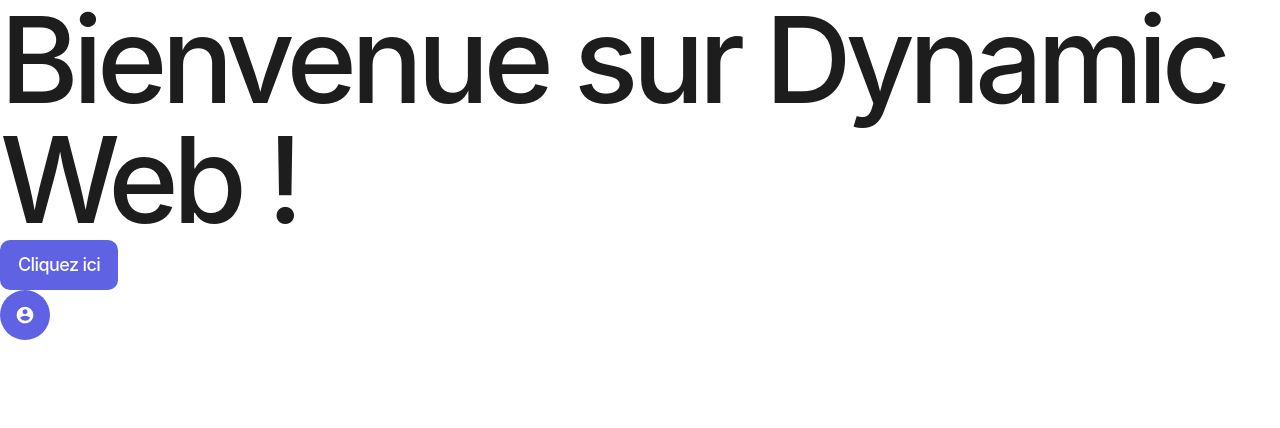
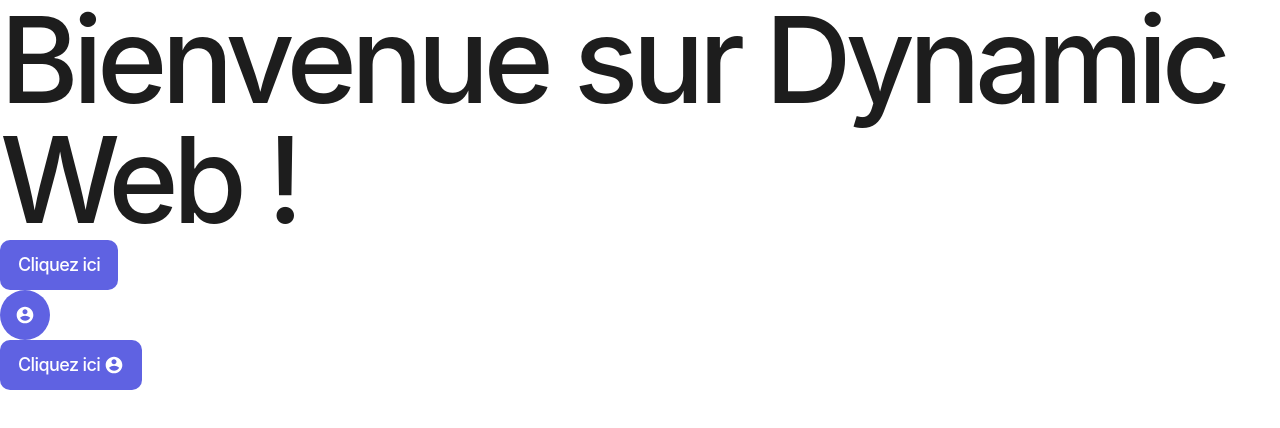
Before and after one commit to RomainDoyen/front-end-dynamic-web, a Next.js app: page / in a window 1280 px wide. Shown: the top 428 px of the page. Built offline with nearby package versions, Linux system fonts and the light colour scheme.

Commit message:
feat: Managing the position of icons in a button

```diff
--- a/src/pages/index.tsx
+++ b/src/pages/index.tsx
@@ -18,6 +18,9 @@ export default function Home() {
         Cliquez ici
       </Button>
       <Button variant="ico" size="medium" icon={{ icon: RiAccountCircleFill }} iconTheme="accent" />
+      <Button variant="accent" size="medium" icon={{ icon: RiAccountCircleFill }} iconPosition="right">
+        Cliquez ici
+      </Button>
     </div>
   );
 }
--- a/src/ui/design-system/button/button.tsx
+++ b/src/ui/design-system/button/button.tsx
@@ -84,7 +84,15 @@ export default function button({
       {icon && variant === 'ico' ? (
         <icon.icon size={icoSize} />
       ) : (
-        <>{children}</>
+        <div className={clsx(icon && "flex items-center gap-1")}>
+          {icon && iconPosition === 'left' && (
+            <icon.icon size={icoSize} />
+          )}
+          {children}
+          {icon && iconPosition === 'right' && (
+            <icon.icon size={icoSize} />
+          )}
+        </div>
       )}
     </button>
   )
```
